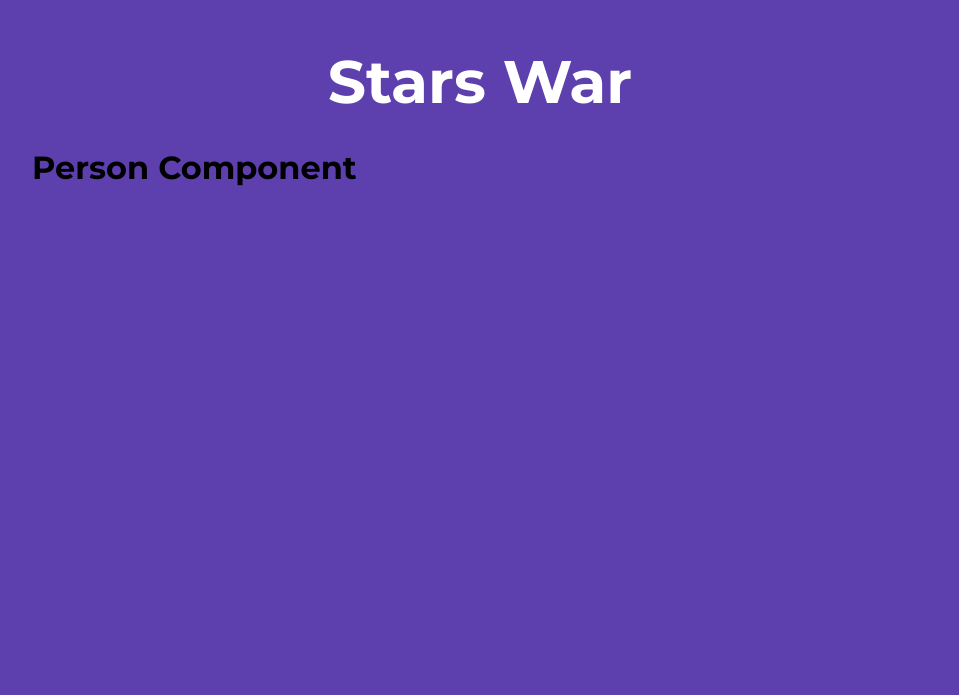
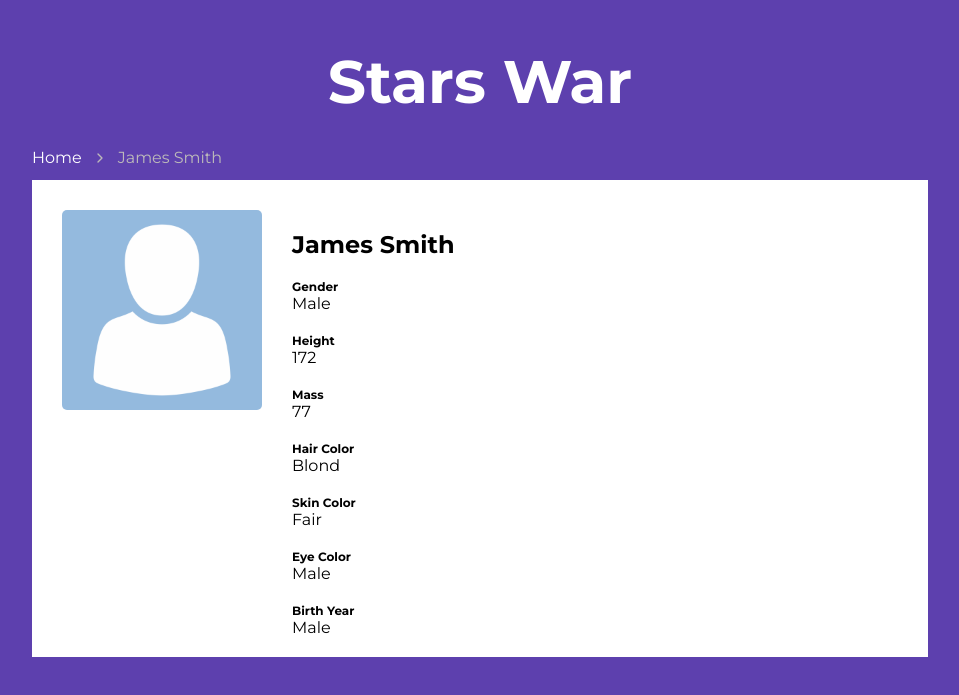
Before and after one commit to lakeside763/sovtech-challenge, a React (Create React App) app in the folder src/frontend/: page /people/1 in a window 1280 px wide. Shown: the part 105-800 px from the top of the page, without its empty margins (160-1119 px from the left). Built offline with nearby package versions, Linux system fonts and the light colour scheme.

Commit message:
chore: designed individual component

```diff
--- a/src/frontend/src/components/individual/individual-details.component.tsx
+++ b/src/frontend/src/components/individual/individual-details.component.tsx
@@ -1,9 +1,59 @@
 import React from "react";
+import { FiChevronRight } from "react-icons/fi";
+import { Link } from "react-router-dom";
+import './individual-details.styles.scss'
+import avatar from '../../assets/avatar.png'
 
 const IndividualDetails = () => {
   return (
-    <div>
-      <h1>Person Component</h1>
+    <div className="outer-wrapper">
+      <div className="bedcrumb">
+        <span>
+          <Link to='/'>Home</Link>
+        </span>
+        <span><FiChevronRight /></span>
+        <span>James Smith</span>
+      </div>
+      <div className="info-wrapper">
+        <div className="avatar">
+          <img src={avatar} alt='avatar' />
+        </div>
+        <div className="details">
+          <div className="name">
+            <h2>James Smith</h2>
+          </div>
+          <div className="other-info">
+            <span className="info-text">
+              <span>Gender</span>
+              <span>Male</span>
+            </span>
+            <span className="info-text">
+              <span>Height</span>
+              <span>172</span>
+            </span>
+            <span className="info-text">
+              <span>Mass</span>
+              <span>77</span>
+            </span>
+            <span className="info-text">
+              <span>Hair Color</span>
+              <span>Blond</span>
+            </span>
+            <span className="info-text">
+              <span>Skin Color</span>
+              <span>Fair</span>
+            </span>
+            <span className="info-text">
+              <span>Eye Color</span>
+              <span>Male</span>
+            </span>
+            <span className="info-text">
+              <span>Birth Year</span>
+              <span>Male</span>
+            </span>
+          </div>
+        </div>
+      </div>
     </div>
   )
 }
--- /dev/null
+++ b/src/frontend/src/components/individual/individual-details.styles.scss
@@ -0,0 +1,68 @@
+.outer-wrapper {
+  display: flex;
+  flex-direction: column;
+
+  .bedcrumb {
+    display: flex;
+    flex-direction: row;
+    color: #fff;
+
+    span {
+      margin-right: 10px;
+    }
+
+    :first-child {
+      a {
+        color: #fff;
+      }
+    }
+
+    :nth-child(2) {
+      padding-top: 2px;
+    }
+
+    :last-child {
+      color: rgb(189, 186, 186)
+    }
+  }
+
+  .info-wrapper {
+    background-color: #fff;
+    display: flex;
+    padding: 0px 30px;
+    margin-top: 10px;
+    margin-bottom: 80px;
+
+    .avatar {
+      width: 200px;
+      margin-top: 30px;
+      margin-right: 30px;
+
+      img {
+        width: 100%;
+        border-radius: 5px;
+      }
+    }
+
+    .name {
+      margin-top: 50px;
+    }
+
+    .other-info {
+      display: flex;
+      flex-direction: column;
+
+      .info-text {
+        display: flex;
+        flex-direction: column;
+        margin-bottom: 20px;
+
+        :first-child {
+          font-weight: bold;
+          font-size: 12px;
+        }
+      }
+
+    }
+  }
+}
--- a/src/frontend/src/components/people/people-list.component.tsx
+++ b/src/frontend/src/components/people/people-list.component.tsx
@@ -1,4 +1,5 @@
 import React, { Fragment, useEffect, useState } from "react";
+import { Link } from "react-router-dom";
 import { gql, useQuery } from '@apollo/client';
 import { FiArrowRight } from "react-icons/fi";
 import './people-list.style.scss';
@@ -12,6 +13,10 @@
       people {
         name
         mass
+        hair_color
+        eye_color
+        gender
+        homeworld
         url
       }
     }
@@ -26,15 +31,22 @@
 
 const PeopleList = () => {
   const [peopleList, setPeopleList] = useState([]);
+  const [count, setCount] = useState();
+  // const [page, setPage] = useState(1);
   const { loading, data } = useQuery(GET_PEOPLE_LIST);
 
   useEffect(() => {
     if (data) {
       console.log(data);
-      const { getPeopleList: { people } } = data;
+      const { getPeopleList: { count, people } } = data;
       setPeopleList(people);
+      setCount(count);
     }
   }, [data]);
+
+  // useEffect(() => {
+  //   setPage(1);
+  // }, [page])
 
   const firstLetter = (text: string) => text.charAt(0)
 
@@ -48,21 +60,24 @@
         <Loader />
       ): (
         <Fragment>
-            <div className="count">Showing 10 of 82</div>
+            <div className="count">Showing 10 of {count}</div>
             <div className="people-list">
-            {peopleList && peopleList.map(({ name, mass, url }) => {
+            {peopleList && peopleList.map(({ name, url, gender }) => {
               return (
                 <div key={name} className="individual-details">
                   <div className="first-letter">{firstLetter(name)}</div>
                   <div className="info">
-                    <div className="name">{name}</div>
+                    <div className="name">
+                      <Link to={`/people/1`}>{name}</Link>
+                    </div>
                     <div className="other-info">
-                      <span>height: {mass}</span>
-                      <span>Url: {url}</span>
+                      <span>{gender}</span>
                     </div>
                   </div>
                   <div className="details-icon">
-                    <FiArrowRight />
+                    <Link to={`/people/1`}>
+                      <FiArrowRight />
+                    </Link>
                   </div>
                 </div>
               )
--- a/src/frontend/src/components/people/people-list.style.scss
+++ b/src/frontend/src/components/people/people-list.style.scss
@@ -57,7 +57,8 @@
                 height: 30px;
                 padding: 10px;
                 border-radius: 50%;
-                background-color: #ccc;
+                background-color: #34ccdd;
+                color: #fff;
                 margin-right: 20px;
                 text-align: center;
                 font-size: 24px;
@@ -67,16 +68,21 @@
             .info {
                 .name {
                     display: inline-block;
-                    font-size: 20px;
+                    font-size: 24px;
                     font-weight: 500;
+                    margin-top: 10px;
+
+                    a {
+                        color: #5736a1;
+                    }
                 }
 
                 .other-info {
                     display: flex;
                     span {
                         margin-right: 40px;
-                        margin-top: 5px;
-                        font-size: 14px;
+                        margin-top: 0px;
+                        font-size: 12px;
                     }
                 }
             }
--- a/src/frontend/src/index.css
+++ b/src/frontend/src/index.css
@@ -7,3 +7,7 @@
 code {
     font-family: source-code-pro, Menlo, Monaco, Consolas, 'Courier New', monospace;
 }
+
+a {
+    text-decoration: none;
+}
```
Also changed, not shown: src/frontend/src/assets/avatar.png (added).
